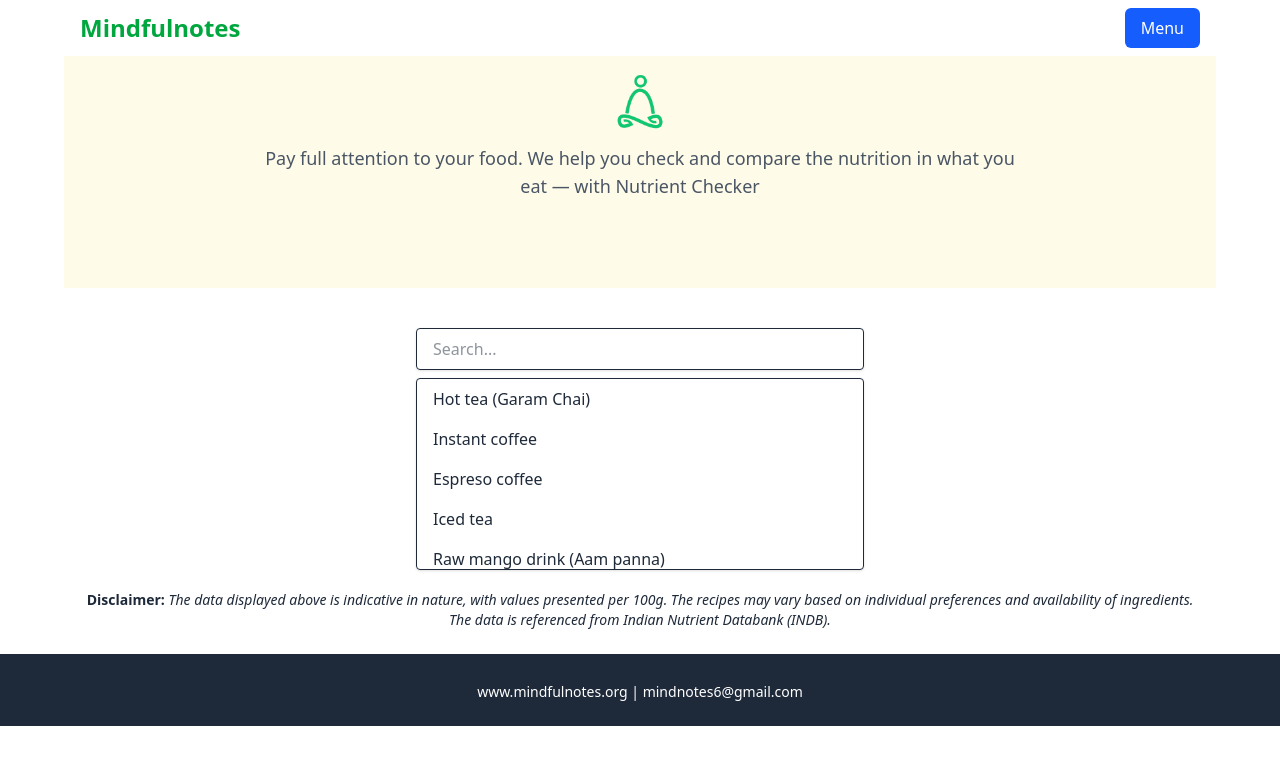
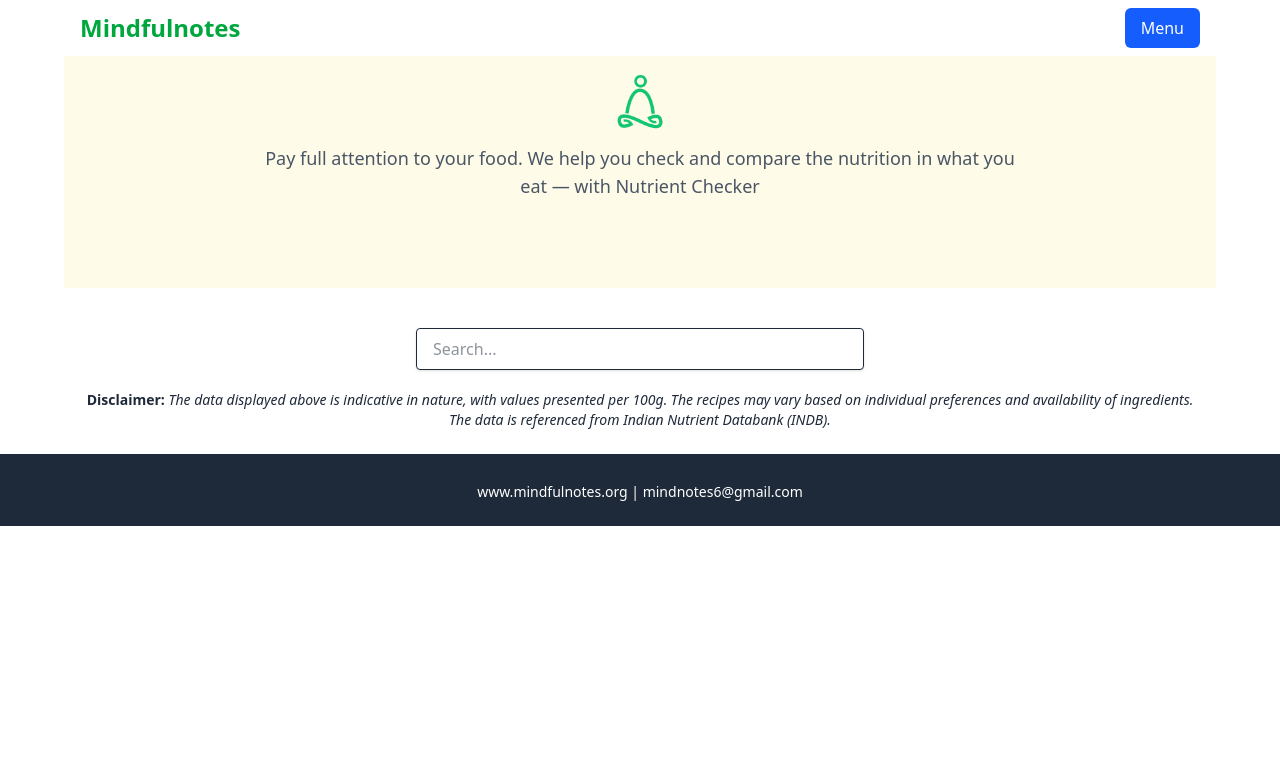
Before and after one commit to aryav-hash/mindfulnotes.org, a React (Vite) app in the folder frontend/: page /nutrientChecker in a window 1280 px wide. Shown: the top 764 px of the page. Built offline with nearby package versions, Linux system fonts and the light colour scheme.

Commit message:
fix: Improved the dropdown list by hiding it when no option is selected and when one option is picked by the user.

```diff
--- a/frontend/src/pages/NutrientChecker.jsx
+++ b/frontend/src/pages/NutrientChecker.jsx
@@ -22,11 +22,16 @@ function NutrientChecker() {
         })
     }, [])
 
-    const filtered = (options || []).filter(
+    const filtered = (options).filter(
     (item) =>
         item.food_name &&
         item.food_name.toLowerCase().includes(search.toLowerCase())
     )
+
+    const handleSelect = (item) => {
+        setSelected(item);
+        setSearch(''); // 👈 this hides the dropdown
+    };
 
     return (
         <>
@@ -58,17 +63,19 @@ function NutrientChecker() {
                     onChange={(e) => setSearch(e.target.value)}
                     className="w-full px-4 py-2 border rounded shadow"
                 />
+                {search && filtered.length > 0 && (
                     <ul className="border rounded shadow mt-2 max-h-48 overflow-y-auto">
                         {filtered.map((item, index) => (
                         <li
                             key={index}
-                        onClick={() => setSelected(item)}
+                            onClick={() => handleSelect(item)}
                             className="px-4 py-2 hover:bg-blue-100 cursor-pointer"
                         >
                             {item.food_name}
                         </li>
                         ))}
                     </ul>
+                )}
 
                 {selected && (
                     <>
```
Lines whose indentation alone changed are shown as unchanged.
